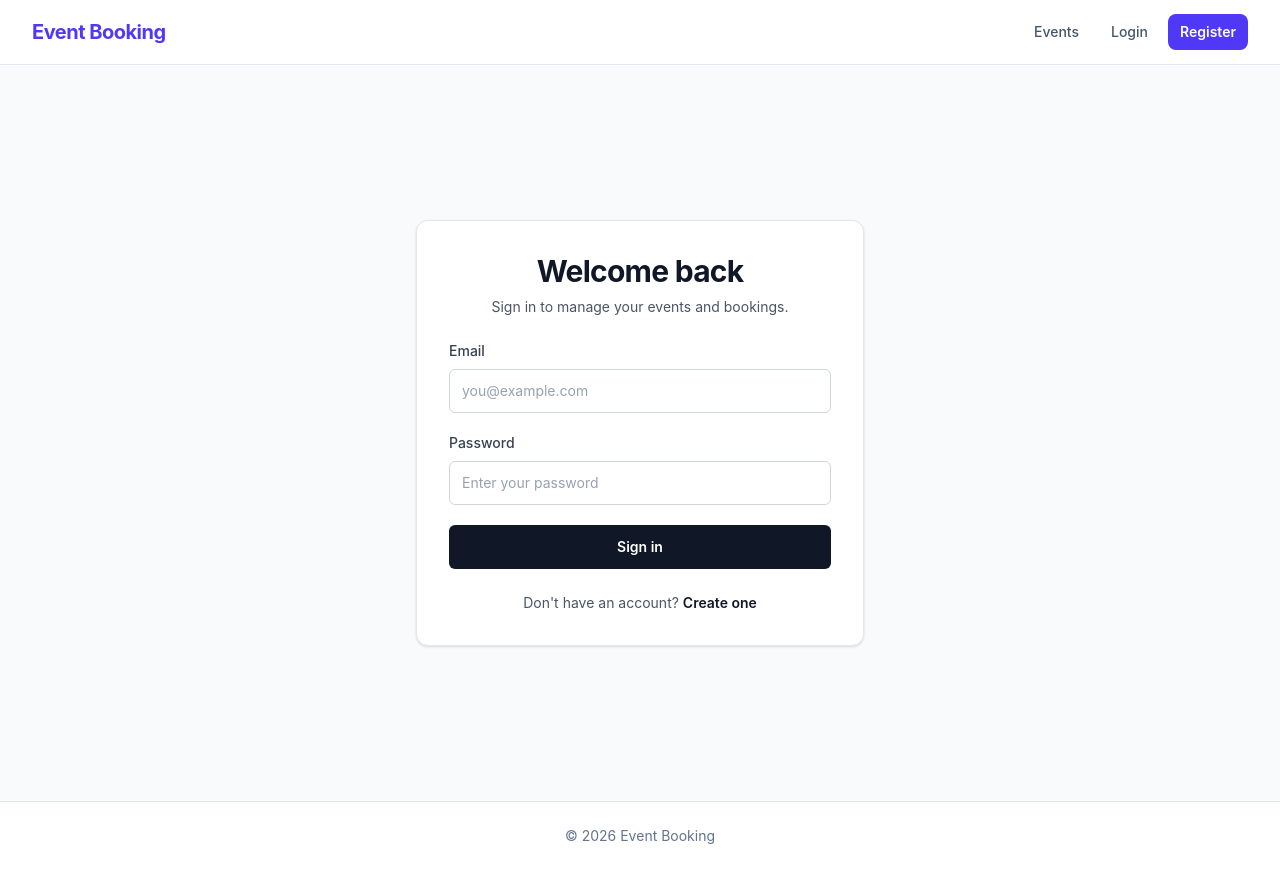
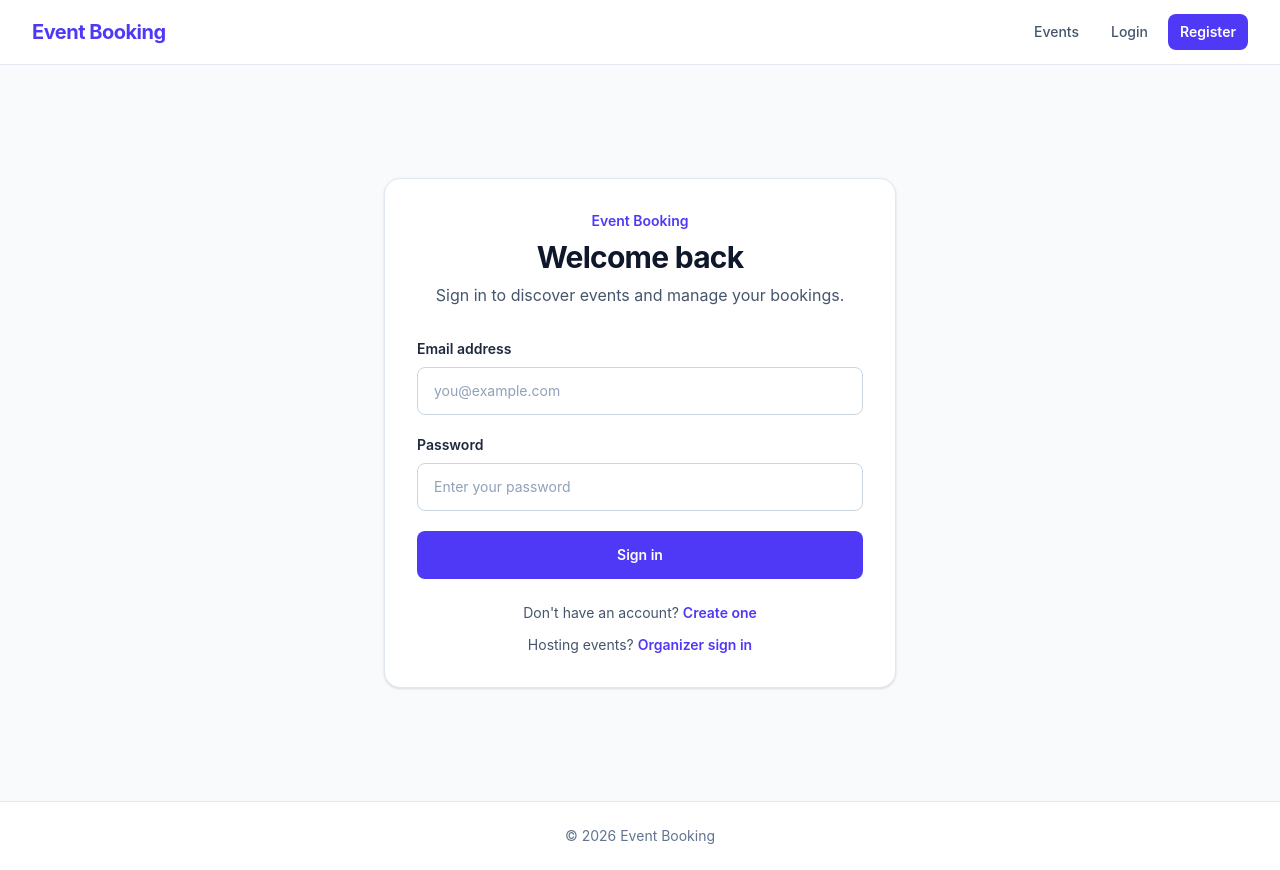
Before and after one commit to pradeep1928/event-booking-platform, a React (Vite) app in the folder frontend/: page /login in a window 1280 px wide. Built offline with nearby package versions, Linux system fonts and the light colour scheme; no server answers.

Commit message:
login, register for ORGANIZER role implemented

```diff
--- a/frontend/src/components/common/Navbar.tsx
+++ b/frontend/src/components/common/Navbar.tsx
@@ -1,6 +1,7 @@
 import { useState } from 'react';
 import { Link, useNavigate } from 'react-router-dom';
 
+import { baseApi } from '../../app/api/baseApi';
 import { useLogoutMutation } from '../../features/auth/authApi';
 import { clearCredentials } from '../../features/auth/authSlice';
 import { useAppSelector, useAppDispatch } from '../../hooks/redux';
@@ -35,6 +36,8 @@ const Navbar = ({ variant }: NavbarProps) => {
     } finally {
       dispatch(clearCredentials());
 
+      // Clear cached API data belonging to previous user
+      dispatch(baseApi.util.resetApiState());
       setIsUserMenuOpen(false);
       setIsMenuOpen(false);
 
--- a/frontend/src/features/auth/LoginPage.tsx
+++ b/frontend/src/features/auth/LoginPage.tsx
@@ -1,5 +1,5 @@
 import { useState } from 'react';
-import { Link, useLocation, useNavigate } from 'react-router-dom';
+import { Link, useLocation, useNavigate, useSearchParams } from 'react-router-dom';
 import { useForm } from 'react-hook-form';
 import { z } from 'zod';
 import { zodResolver } from '@hookform/resolvers/zod';
@@ -27,6 +27,9 @@ const LoginPage = () => {
   const dispatch = useAppDispatch();
   const navigate = useNavigate();
   const location = useLocation();
+  const [searchParams] = useSearchParams();
+
+  const isOrganizerMode = searchParams.get('mode') === 'organizer';
 
   const [login, { isLoading }] = useLoginMutation();
   const [serverError, setServerError] = useState<string | null>(null);
@@ -54,10 +57,13 @@ const LoginPage = () => {
       const state = location.state as LoginLocationState | null;
       const from = state?.from;
 
-      const destination =
-        from?.pathname && from.pathname !== '/login'
-          ? `${from.pathname}${from.search}${from.hash}`
-          : '/';
+      let destination = '/events';
+
+      if (from?.pathname && from.pathname !== '/login') {
+        destination = `${from.pathname}${from.search}${from.hash}`;
+      } else if (response.data.user.role === 'ORGANIZER') {
+        destination = '/organizer/events';
+      }
 
       navigate(destination, { replace: true });
     } catch (error) {
@@ -81,33 +87,35 @@ const LoginPage = () => {
   };
 
   return (
-    <main className="flex min-h-[calc(100vh-4rem)] items-center justify-center px-4 py-8 sm:py-12">
-      <div className="w-full max-w-md">
-        <div className="rounded-xl border border-gray-200 bg-white p-5 shadow-sm sm:p-8">
+    <main className="flex min-h-[calc(100vh-4rem)] items-center justify-center px-4 py-10 sm:px-6 sm:py-16">
+      <div className="w-full max-w-lg">
+        <div className="rounded-2xl border border-slate-200 bg-white p-6 shadow-sm sm:p-8">
           <div className="text-center">
-            <h1 className="text-2xl font-bold tracking-tight text-gray-900 sm:text-3xl">
-              Welcome back
+            <p className="text-sm font-semibold text-indigo-600">Event Booking</p>
+            <h1 className="mt-2 text-2xl font-bold tracking-tight text-slate-900 sm:text-3xl">
+              {isOrganizerMode ? 'Organizer sign in' : 'Welcome back'}
             </h1>
 
-            <p className="mt-2 text-sm text-gray-600">
-              Sign in to manage your events and bookings.
+            <p className="mt-2 text-sm leading-6 text-slate-600 sm:text-base">
+              {isOrganizerMode
+                ? 'Sign in to create and manage your events.'
+                : 'Sign in to discover events and manage your bookings.'}
             </p>
           </div>
 
           {serverError && (
             <div
-              className="mt-6 rounded-md border border-red-200 bg-red-50 px-4 py-3 text-sm text-red-700"
+              className="mt-6 rounded-lg border border-rose-200 bg-rose-50 px-4 py-3 text-sm text-rose-700"
               role="alert"
             >
               {serverError}
             </div>
           )}
 
-          <form onSubmit={handleSubmit(handleLogin)} className="mt-6 space-y-5" noValidate>
-            {/* Email */}
+          <form onSubmit={handleSubmit(handleLogin)} className="mt-8 space-y-5" noValidate>
             <div>
-              <label htmlFor="email" className="block text-sm font-medium text-gray-700">
-                Email
+              <label htmlFor="email" className="block text-sm font-semibold text-slate-800">
+                Email address
               </label>
 
               <input
@@ -117,20 +125,19 @@ const LoginPage = () => {
                 {...register('email')}
                 aria-invalid={Boolean(errors.email)}
                 aria-describedby={errors.email ? 'email-error' : undefined}
-                className="mt-2 block min-h-11 w-full rounded-md border border-gray-300 px-3 py-2.5 text-sm text-gray-900 outline-none transition placeholder:text-gray-400 focus:border-gray-900 focus:ring-2 focus:ring-gray-900/10"
+                className="mt-2 block min-h-12 w-full rounded-lg border border-slate-300 px-4 py-3 text-sm text-slate-900 outline-none transition placeholder:text-slate-400 focus:border-indigo-500 focus:ring-2 focus:ring-indigo-200"
                 placeholder="you@example.com"
               />
 
               {errors.email && (
-                <p id="email-error" className="mt-1.5 text-sm text-red-600">
+                <p id="email-error" className="mt-1.5 text-sm text-rose-600">
                   {errors.email.message}
                 </p>
               )}
             </div>
 
-            {/* Password */}
             <div>
-              <label htmlFor="password" className="block text-sm font-medium text-gray-700">
+              <label htmlFor="password" className="block text-sm font-semibold text-slate-800">
                 Password
               </label>
 
@@ -141,12 +148,12 @@ const LoginPage = () => {
                 {...register('password')}
                 aria-invalid={Boolean(errors.password)}
                 aria-describedby={errors.password ? 'password-error' : undefined}
-                className="mt-2 block min-h-11 w-full rounded-md border border-gray-300 px-3 py-2.5 text-sm text-gray-900 outline-none transition placeholder:text-gray-400 focus:border-gray-900 focus:ring-2 focus:ring-gray-900/10"
+                className="mt-2 block min-h-12 w-full rounded-lg border border-slate-300 px-4 py-3 text-sm text-slate-900 outline-none transition placeholder:text-slate-400 focus:border-indigo-500 focus:ring-2 focus:ring-indigo-200"
                 placeholder="Enter your password"
               />
 
               {errors.password && (
-                <p id="password-error" className="mt-1.5 text-sm text-red-600">
+                <p id="password-error" className="mt-1.5 text-sm text-rose-600">
                   {errors.password.message}
                 </p>
               )}
@@ -155,21 +162,43 @@ const LoginPage = () => {
             <button
               type="submit"
               disabled={isLoading}
-              className="flex min-h-11 w-full items-center justify-center rounded-md bg-gray-900 px-4 py-2.5 text-sm font-semibold text-white transition hover:bg-gray-800 focus:outline-none focus:ring-2 focus:ring-gray-900 focus:ring-offset-2 disabled:cursor-not-allowed disabled:opacity-60"
+              className="inline-flex min-h-12 w-full items-center justify-center rounded-lg bg-indigo-600 px-5 py-3 text-sm font-semibold text-white transition hover:bg-indigo-700 focus:outline-none focus:ring-2 focus:ring-indigo-500 focus:ring-offset-2 disabled:cursor-not-allowed disabled:opacity-60"
             >
               {isLoading ? 'Signing in...' : 'Sign in'}
             </button>
           </form>
 
-          <p className="mt-6 text-center text-sm text-gray-600">
-            Don't have an account?{' '}
+          <p className="mt-6 text-center text-sm text-slate-600">
+            Don&apos;t have an account?{' '}
             <Link
-              to="/register"
-              className="font-semibold text-gray-900 underline-offset-4 hover:underline focus:outline-none focus:ring-2 focus:ring-gray-900 focus:ring-offset-2"
+              to={isOrganizerMode ? '/register?mode=organizer' : '/register'}
+              className="font-semibold text-indigo-600 transition hover:text-indigo-700 focus:outline-none focus:ring-2 focus:ring-indigo-500 focus:ring-offset-2"
             >
               Create one
             </Link>
           </p>
+          {!isOrganizerMode && (
+            <p className="mt-3 text-center text-sm text-slate-600">
+              Hosting events?{' '}
+              <Link
+                to="/login?mode=organizer"
+                className="font-semibold text-indigo-600 transition hover:text-indigo-700"
+              >
+                Organizer sign in
+              </Link>
+            </p>
+          )}
+          {isOrganizerMode && (
+            <p className="mt-3 text-center text-sm text-slate-600">
+              Looking to attend events?{' '}
+              <Link
+                to="/login"
+                className="font-semibold text-indigo-600 transition hover:text-indigo-700"
+              >
+                Attendee sign in
+              </Link>
+            </p>
+          )}
         </div>
       </div>
     </main>
--- a/frontend/src/features/auth/ProfilePage.tsx
+++ b/frontend/src/features/auth/ProfilePage.tsx
@@ -1,7 +1,7 @@
 import { useMeQuery } from './authApi';
 
 const ProfilePage = () => {
-  const { data, isLoading, isError } = useMeQuery();
+  const { data, isLoading, isError } = useMeQuery(undefined, {refetchOnMountOrArgChange: true,});
 
   if (isLoading) {
     return (
--- a/frontend/src/features/auth/RegisterPage.tsx
+++ b/frontend/src/features/auth/RegisterPage.tsx
@@ -1,5 +1,5 @@
 import { useState } from 'react';
-import { Link, useNavigate } from 'react-router-dom';
+import { Link, useNavigate, useSearchParams } from 'react-router-dom';
 import { useForm } from 'react-hook-form';
 import { z } from 'zod';
 import { zodResolver } from '@hookform/resolvers/zod';
@@ -23,11 +23,15 @@ type RegisterFormData = z.infer<typeof registerSchema>;
 
 const RegisterPage = () => {
   const navigate = useNavigate();
+  const [searchParams] = useSearchParams();
   const [registerUser, { isLoading }] = useRegisterMutation();
 
   const [serverError, setServerError] = useState<string | null>(null);
   // const [isRegistered, setIsRegistered] = useState(false);
 
+  const initialMode = searchParams.get('mode') === 'organizer' ? 'ORGANIZER' : 'USER';
+
+  const [selectedRole, setSelectedRole] = useState<'USER' | 'ORGANIZER'>(initialMode);
   const {
     register,
     handleSubmit,
@@ -47,14 +51,16 @@ const RegisterPage = () => {
     setServerError(null);
 
     try {
-      const { confirmPassword: _, ...payload } = formData;
+      const { confirmPassword: _, ...formPayload } = formData;
+
+      const payload = {
+        ...formPayload,
+        role: selectedRole,
+      };
 
       const response = await registerUser(payload).unwrap();
 
-      navigate(
-      `/verify-email?email=${encodeURIComponent(response.data.email)}`,
-      { replace: true },
-    );
+      navigate(`/verify-email?email=${encodeURIComponent(response.data.email)}`, { replace: true });
 
       // setIsRegistered(true);
     } catch (error) {
@@ -126,6 +132,38 @@ const RegisterPage = () => {
               Join us and start discovering amazing events.
             </p>
           </div>
+
+          <div className="mt-6 grid grid-cols-2 rounded-xl bg-slate-100 p-1">
+            <button
+              type="button"
+              onClick={() => setSelectedRole('USER')}
+              className={`rounded-lg px-3 py-2.5 text-sm font-semibold transition ${
+                selectedRole === 'USER'
+                  ? 'bg-white text-indigo-700 shadow-sm'
+                  : 'text-slate-600 hover:text-slate-900'
+              }`}
+            >
+              Attend events
+            </button>
+
+            <button
+              type="button"
+              onClick={() => setSelectedRole('ORGANIZER')}
+              className={`rounded-lg px-3 py-2.5 text-sm font-semibold transition ${
+                selectedRole === 'ORGANIZER'
+                  ? 'bg-white text-violet-700 shadow-sm'
+                  : 'text-slate-600 hover:text-slate-900'
+              }`}
+            >
+              Host events
+            </button>
+          </div>
+
+          <p className="mt-3 text-sm text-center leading-6 text-slate-600">
+            {selectedRole === 'USER'
+              ? 'Create an account to discover events and manage your bookings.'
+              : 'Create an organizer account to publish events, manage attendees, and track bookings.'}
+          </p>
 
           {serverError && (
             <div
--- a/frontend/src/features/auth/authApi.ts
+++ b/frontend/src/features/auth/authApi.ts
@@ -18,6 +18,7 @@ export type RegisterRequest = {
   lastName: string;
   email: string;
   password: string;
+  role: 'USER' | 'ORGANIZER';
 };
 
 type LoginResponse = {
@@ -47,6 +48,7 @@ export const authApi = baseApi.injectEndpoints({
         method: 'POST',
         body,
       }),
+      invalidatesTags: ['Auth'],
     }),
 
     register: builder.mutation<ApiResponse<AuthUser>, RegisterRequest>({
```
Also changed, not shown: 2 other files (tests, documents, lock files or other folders).
